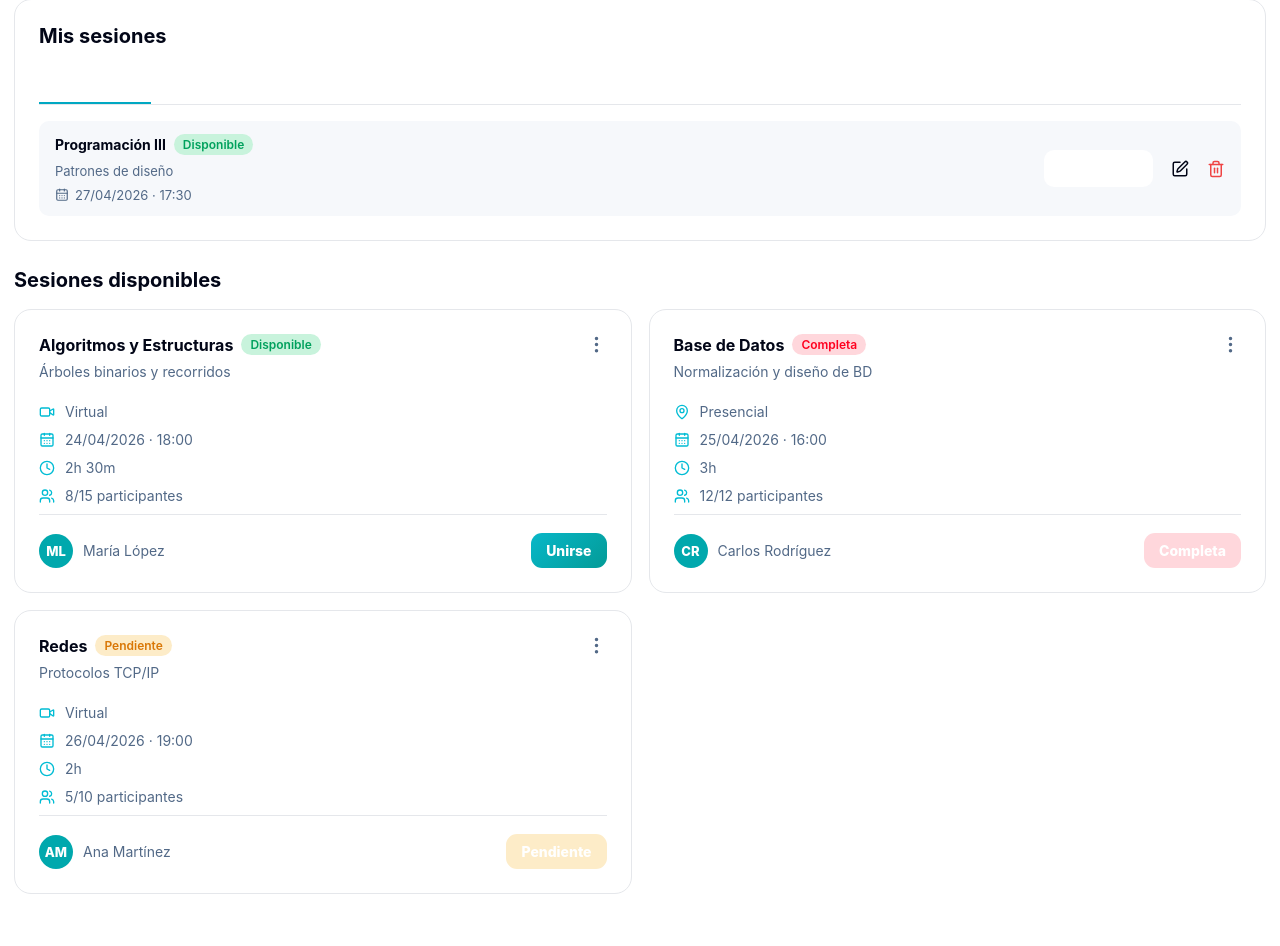
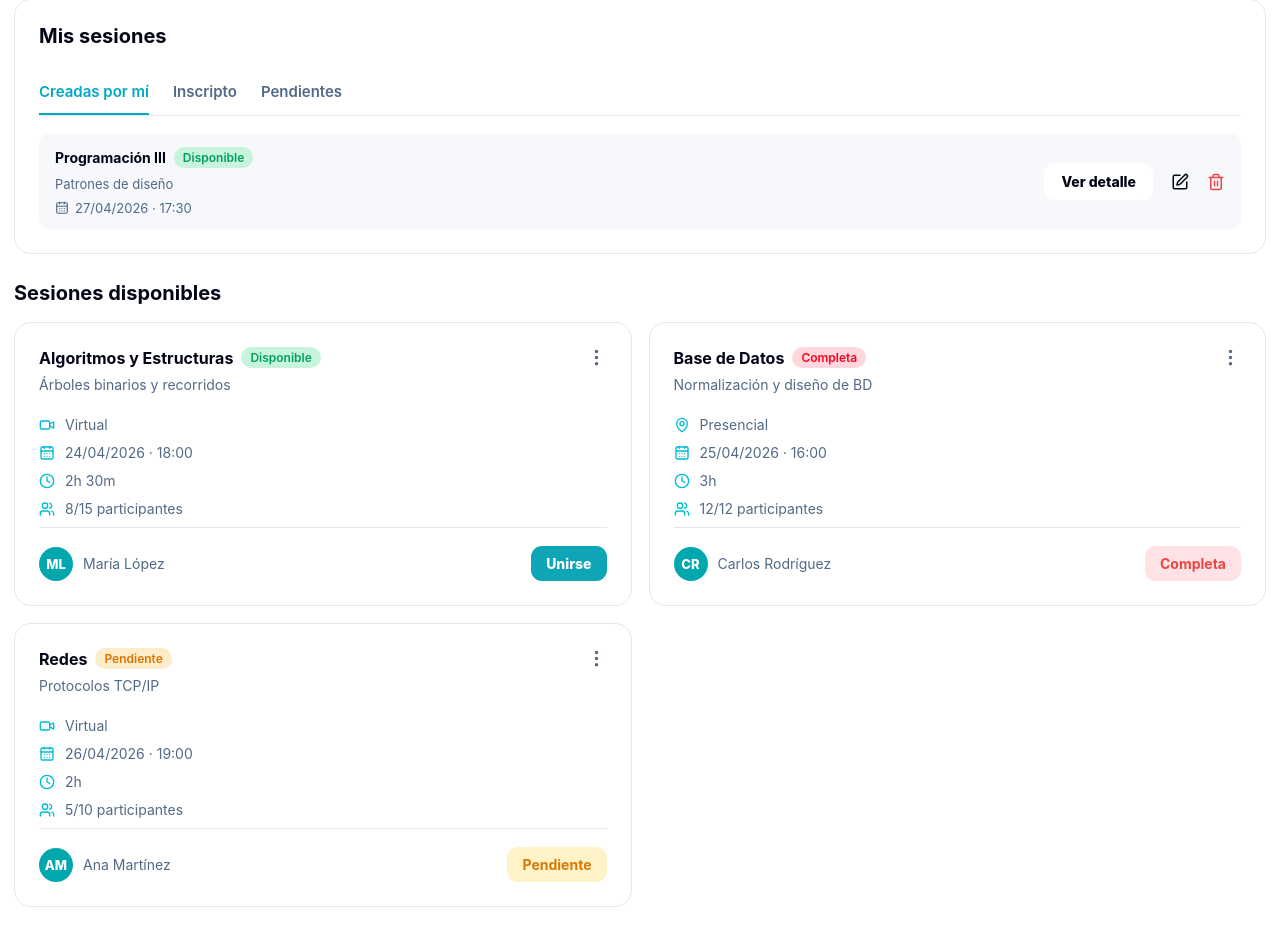
Before and after one commit to DesApp-2026c1-Grupo-5/Sistema-de-Acompa-amiento-de-Alumnos-Universitarios, a React (Vite) app in the folder frontEnd/acompañamiento de alumnos/: page /student/study-sessions in a window 1280 px wide. Shown: the part 268-1214 px from the top of the page. Built offline with nearby package versions, Linux system fonts and the light colour scheme.

Commit message:
Arreglo de visuales

```diff
--- a/frontEnd/acompañamiento de alumnos/src/pages/student/StudySessions.module.css
+++ b/frontEnd/acompañamiento de alumnos/src/pages/student/StudySessions.module.css
@@ -200,24 +200,30 @@
 
 .tabs {
   display: flex;
-  gap: 28px;
-  border-bottom: 1px solid #e5e7eb;
-  margin-bottom: 16px;
+  gap: 24px;
+  border-bottom: 1px solid #334155;
+  margin-bottom: 18px;
 }
 
 .tabs button {
+  background: transparent;
   border: none;
-  background: transparent;
-  color: #526987;
-  padding: 0 0 13px;
+  padding: 12px 0;
   font-size: 15px;
-  font-weight: 800;
+  font-weight: 600;
   cursor: pointer;
+  color: #64748b;
+  border-bottom: 2px solid transparent;
+  transition: all 0.2s ease;
+}
+
+.tabs button:hover {
+  color: #0ea5e9;
 }
 
 .tabs .activeTab {
-  color: #00a8c2;
-  border-bottom: 2px solid #00a8c2;
+  color: #06b6d4 !important;
+  border-bottom: 2px solid #06b6d4 !important;
 }
 
 .mySessionItem {
@@ -427,15 +433,17 @@
 }
 
 .fullButton {
-  background: #ffd7dc;
-  color: #ff001f;
+  background: #ffe2e5;
+  color: #ef4444 !important;
   cursor: not-allowed;
+  font-weight: 700;
 }
 
 .pendingButton {
-  background: #fdecc8;
-  color: #d97706;
+  background: #fef3c7;
+  color: #d97706 !important;
   cursor: not-allowed;
+  font-weight: 700;
 }
 
 .joinedButton {
@@ -750,17 +758,17 @@
 
 /* Tabs */
 
-:global(.dark) .tabs {
-  border-bottom-color: #334155;
-}
-
 :global(.dark) .tabs button {
   color: #94a3b8;
 }
 
-:global(.dark) .tabs .activeTab {
-  color: #00d4ff;
-  border-bottom-color: #00d4ff;
+:global(.dark) .tabs button:hover {
+  color: #22d3ee;
+}
+
+:global(.dark) .activeTab {
+  color: #22d3ee !important;
+  border-bottom: 2px solid #22d3ee !important;
 }
 
 /* Mis sesiones */
@@ -956,3 +964,146 @@
   font-weight: 700;
   letter-spacing: normal;
 }
+
+/* FIX DEFINITIVO - Botón Filtros */
+
+.filtersButton,
+.filtersButton svg {
+  color: #020617 !important;
+  stroke: #020617 !important;
+}
+
+.filtersButtonActive,
+.filtersButtonActive svg {
+  color: #020617 !important;
+  stroke: #020617 !important;
+}
+
+:global(html.dark) .filtersButton,
+:global(html.dark) .filtersButton svg,
+:global(.dark) .filtersButton,
+:global(.dark) .filtersButton svg {
+  color: #ffffff !important;
+  stroke: #ffffff !important;
+}
+
+:global(html.dark) .filtersButtonActive,
+:global(html.dark) .filtersButtonActive svg,
+:global(.dark) .filtersButtonActive,
+:global(.dark) .filtersButtonActive svg {
+  color: #ffffff !important;
+  stroke: #ffffff !important;
+}
+
+/* FIX - Mis sesiones / Tabs / Ver detalle */
+
+.tabs {
+  border-bottom: 1px solid #e5e7eb;
+}
+
+.tabs button {
+  color: #526987 !important;
+  background: transparent;
+}
+
+.tabs button:hover {
+  color: #00a8c2 !important;
+}
+
+.tabs .activeTab {
+  color: #00a8c2 !important;
+  border-bottom: 2px solid #00a8c2 !important;
+}
+
+.myActions button {
+  background: #ffffff;
+  color: #020617 !important;
+  cursor: pointer;
+}
+
+.myActions button:hover {
+  background: #f8fafc;
+}
+
+/* Dark mode */
+
+:global(html.dark) .tabs,
+:global(.dark) .tabs {
+  border-bottom-color: #334155;
+}
+
+:global(html.dark) .tabs button,
+:global(.dark) .tabs button {
+  color: #94a3b8 !important;
+  background: transparent;
+}
+
+:global(html.dark) .tabs button:hover,
+:global(.dark) .tabs button:hover {
+  color: #22d3ee !important;
+}
+
+:global(html.dark) .tabs .activeTab,
+:global(.dark) .tabs .activeTab {
+  color: #22d3ee !important;
+  border-bottom: 2px solid #22d3ee !important;
+}
+
+:global(html.dark) .myActions button,
+:global(.dark) .myActions button {
+  background: #0f172a;
+  color: #ffffff !important;
+}
+
+:global(html.dark) .myActions button:hover,
+:global(.dark) .myActions button:hover {
+  background: #111827;
+}
+
+/* =========================================
+   BOTONES FIJOS - NO CAMBIAN EN DARK MODE
+========================================= */
+
+.joinButton,
+.joinButton * {
+  background: #0ea5b7 !important;
+  color: #ffffff !important;
+}
+
+.fullButton,
+.fullButton * {
+  background: #ffe2e5 !important;
+  color: #ef4444 !important;
+}
+
+.pendingButton,
+.pendingButton * {
+  background: #fef3c7 !important;
+  color: #d97706 !important;
+}
+
+/* Dark mode - mantener mismos colores */
+
+:global(html.dark) .joinButton,
+:global(.dark) .joinButton,
+:global(html.dark) .joinButton *,
+:global(.dark) .joinButton * {
+  background: #0ea5b7 !important;
+  color: #ffffff !important;
+}
+
+:global(html.dark) .fullButton,
+:global(.dark) .fullButton,
+:global(html.dark) .fullButton *,
+:global(.dark) .fullButton * {
+  background: #ffe2e5 !important;
+  color: #ef4444 !important;
+}
+
+:global(html.dark) .pendingButton,
+:global(.dark) .pendingButton,
+:global(html.dark) .pendingButton *,
+:global(.dark) .pendingButton * {
+  background: #fef3c7 !important;
+  color: #d97706 !important;
+}
```
